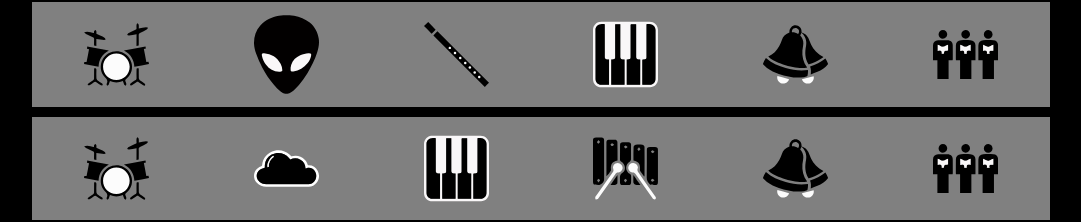
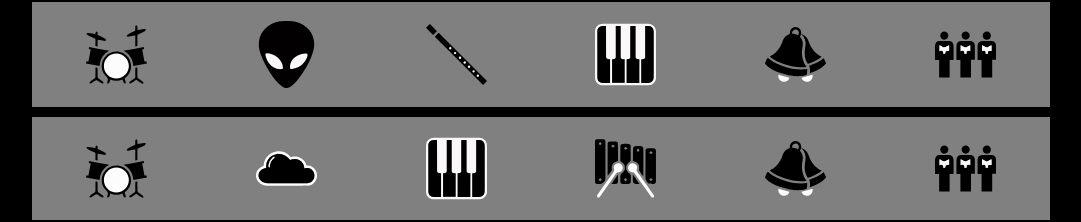
Before and after one commit to jtev23/Teves_J_MusicMixer, a plain HTML site: page index.html in a window 1280 px wide. Shown: the part 623-845 px from the top of the page, without its empty margins (104-1185 px from the left). Drawn offline with Linux system fonts and the light colour scheme.

```diff
--- a/css/main.css
+++ b/css/main.css
@@ -86,8 +86,8 @@
 }
 
 .song1Icons{
-  width:65px;
-  margin:5px;
+  width:61px;
+  margin:19px;
 }
 
 .appendedIcons{
```
Also changed, not shown: images/background.jpeg (added).
